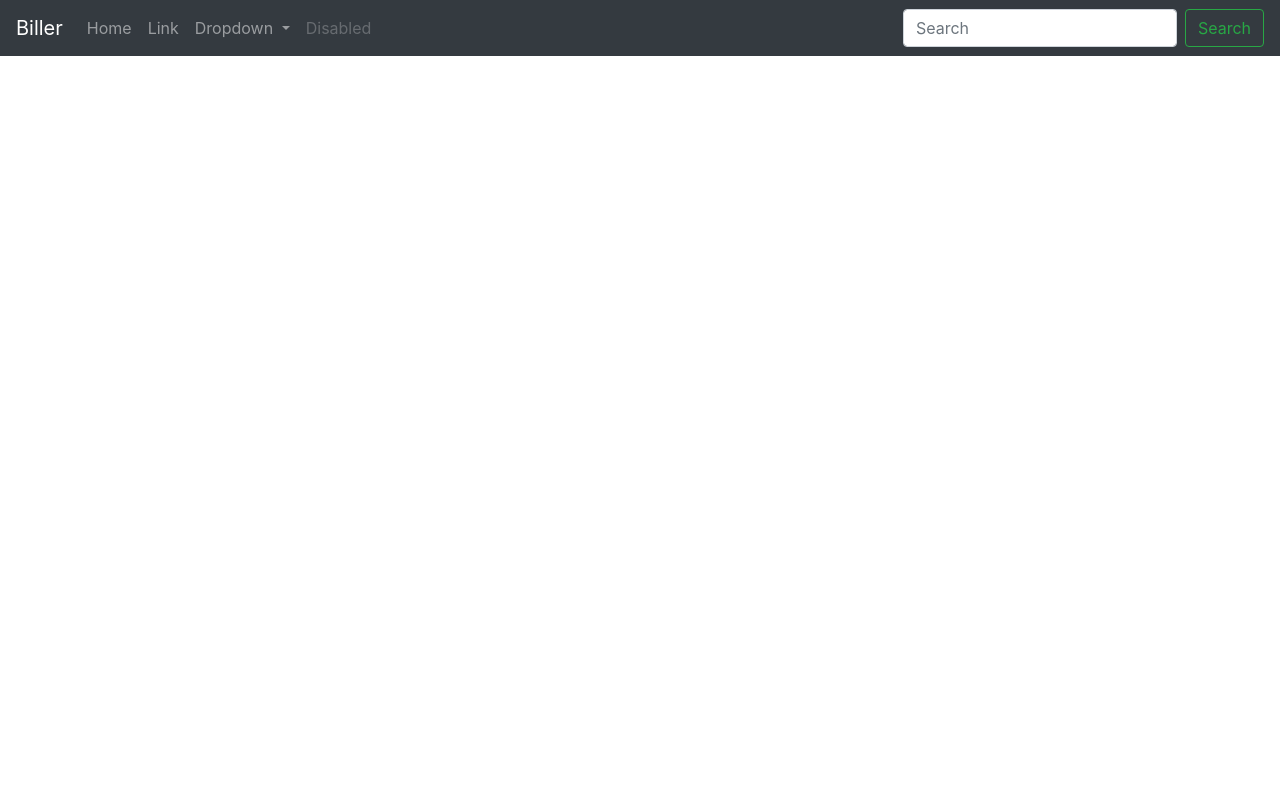
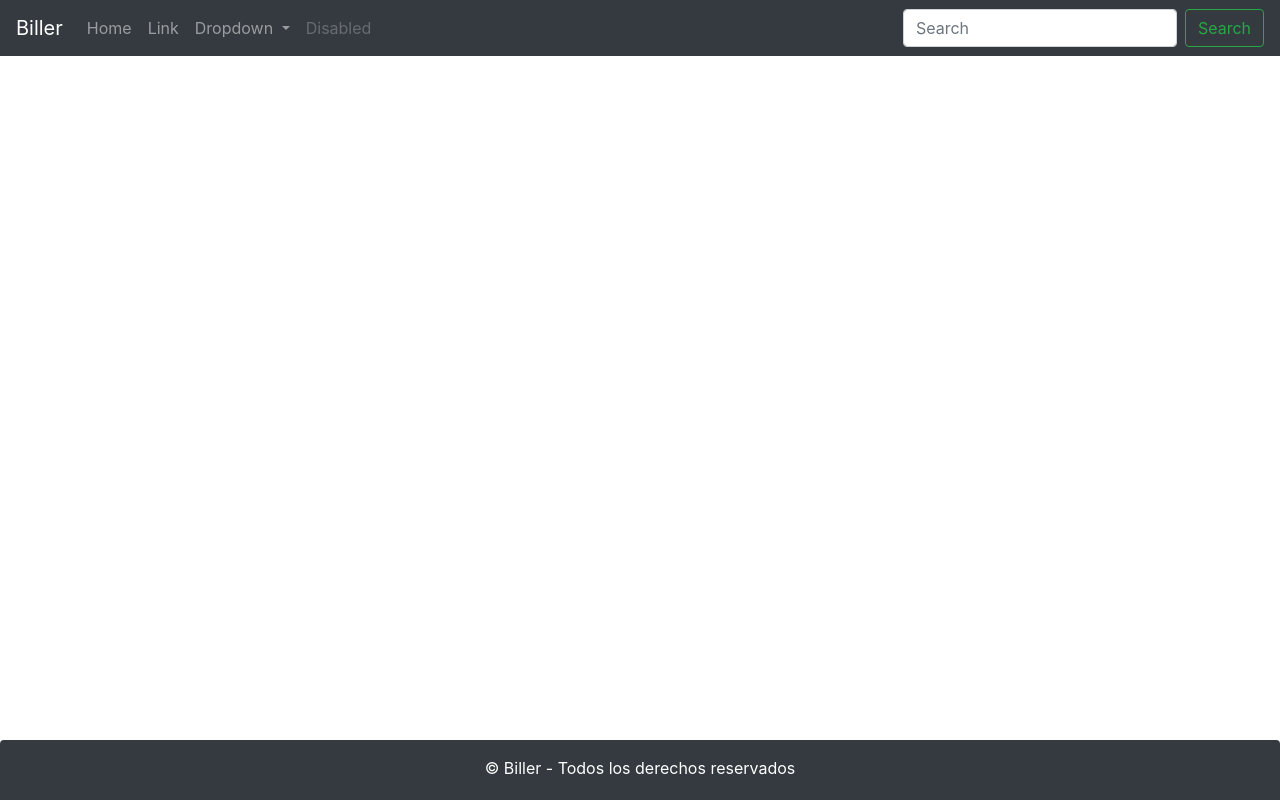
Before and after one commit to pablonap/biller_front-end, an Angular app: page / in a window 1280 px wide. Built offline with nearby package versions, Linux system fonts and the light colour scheme.

Commit message:
Add footer

```diff
--- a/src/app/app.component.html
+++ b/src/app/app.component.html
@@ -1 +1,2 @@
 <app-header></app-header>
+<app-footer></app-footer>
--- a/src/app/app.module.ts
+++ b/src/app/app.module.ts
@@ -3,11 +3,13 @@ import { NgModule } from '@angular/core';
 
 import { AppComponent } from './app.component';
 import { HeaderComponent } from './header/header.component';
+import { FooterComponent } from './footer/footer.component';
 
 @NgModule({
   declarations: [
     AppComponent,
-    HeaderComponent
+    HeaderComponent,
+    FooterComponent
   ],
   imports: [
     BrowserModule
--- /dev/null
+++ b/src/app/footer/footer.component.css
@@ -0,0 +1,6 @@
+.footer{
+    position: absolute;
+    bottom: 0px;
+    height: 60px;
+    width: 100%;
+}
--- /dev/null
+++ b/src/app/footer/footer.component.html
@@ -0,0 +1,7 @@
+<footer class="footer bg-dark rounded-top text-center">
+    <div class="container py-2">
+        <p class="text-white my-2">
+            &copy; {{footer_message.name + ' ' + footer_message.phrase}}
+        </p>
+    </div>
+</footer>
--- /dev/null
+++ b/src/app/footer/footer.component.ts
@@ -0,0 +1,10 @@
+import { Component } from '@angular/core';
+
+@Component({
+    selector: 'app-footer',
+    templateUrl: './footer.component.html',
+    styleUrls: ['footer.component.css']
+})
+export class FooterComponent {
+    public footer_message: any = {name: 'Biller - ', phrase: 'Todos los derechos reservados'};
+}
--- a/src/styles.css
+++ b/src/styles.css
@@ -1 +1,8 @@
 /* You can add global styles to this file, and also import other style files */
+html{
+    position:relative;
+    min-height: 100%;
+}
+body {
+    margin-bottom: 60px;
+}
```
